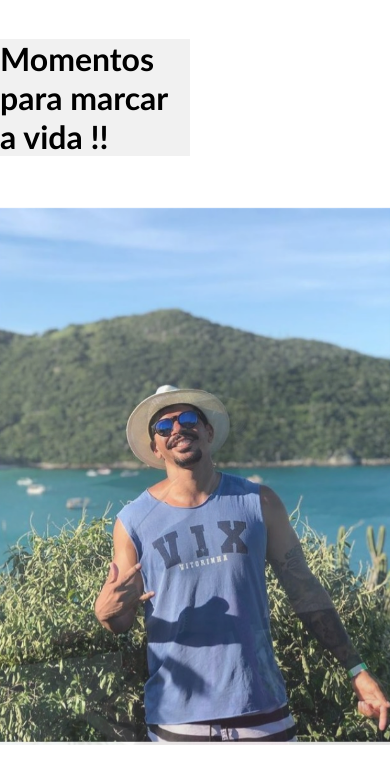
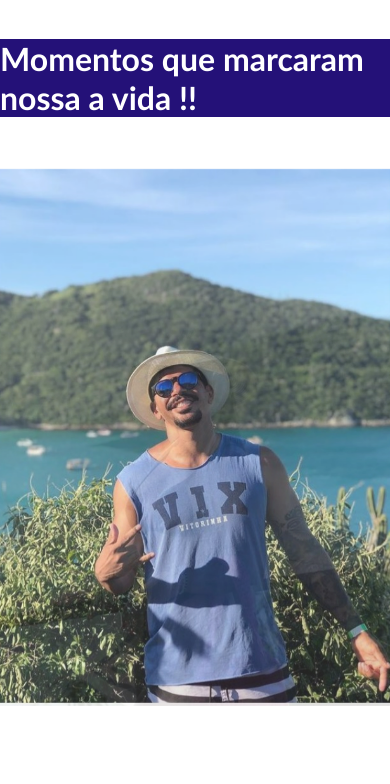
Before and after one commit to lenilsonrr/porta-retrato, a plain HTML site: page index.html in a window 390 px wide. Drawn offline with Linux system fonts and the light colour scheme.

Commit message:
adicionando novas fotos e acertos na pagina

```diff
--- a/index.html
+++ b/index.html
@@ -7,7 +7,7 @@
     <link rel="stylesheet" href="style.css">
 </head>
 <body>
-    <h1>Momentos para marcar a vida !!</h1>
+    <h1>Momentos que marcaram nossa a vida !!</h1>
     <div id="slider">
         <img class="selected" src="imagens/Lenilson2.jpg" alt="Image1">
         <img src="imagens/Flavia1.jpg" alt="Image2">
@@ -17,6 +17,8 @@
         <img src="imagens/Flavia4.jpg" alt="Image6">
         <img src="imagens/Flavia5.jpg" alt="Image7">
         <img src="imagens/Flavia6.jpg" alt="Image8">
+        <img src="imagens/Flavia7.jpg" alt="Image9">
+        <img src="imagens/Juntos1.jpg" alt="Image10">
     </div>
 
     <script src="script.js"></script>
--- a/style.css
+++ b/style.css
@@ -10,9 +10,9 @@ h1{
     padding: auto;
     font-weight: bold;
     font-family: 'Gill Sans', 'Gill Sans MT', Calibri, 'Trebuchet MS', sans-serif;
-    background-color:#f1f1f1;
+    background-color:#241178;
     right: 200px;
-    color: #000000;
+    color: #ffffff;
     left: 20px;
 }
 
@@ -43,13 +43,14 @@ h1{
     opacity: 1;
 }
 
-@media screen and ((max-width: 680px)){
+@media screen and ((max-width: 400px)){
 
     body{
         display: inline;
     }
     h1{
     position: static;
+    width: 100%;
     }
     #slider{
         height: 130vw;
```
